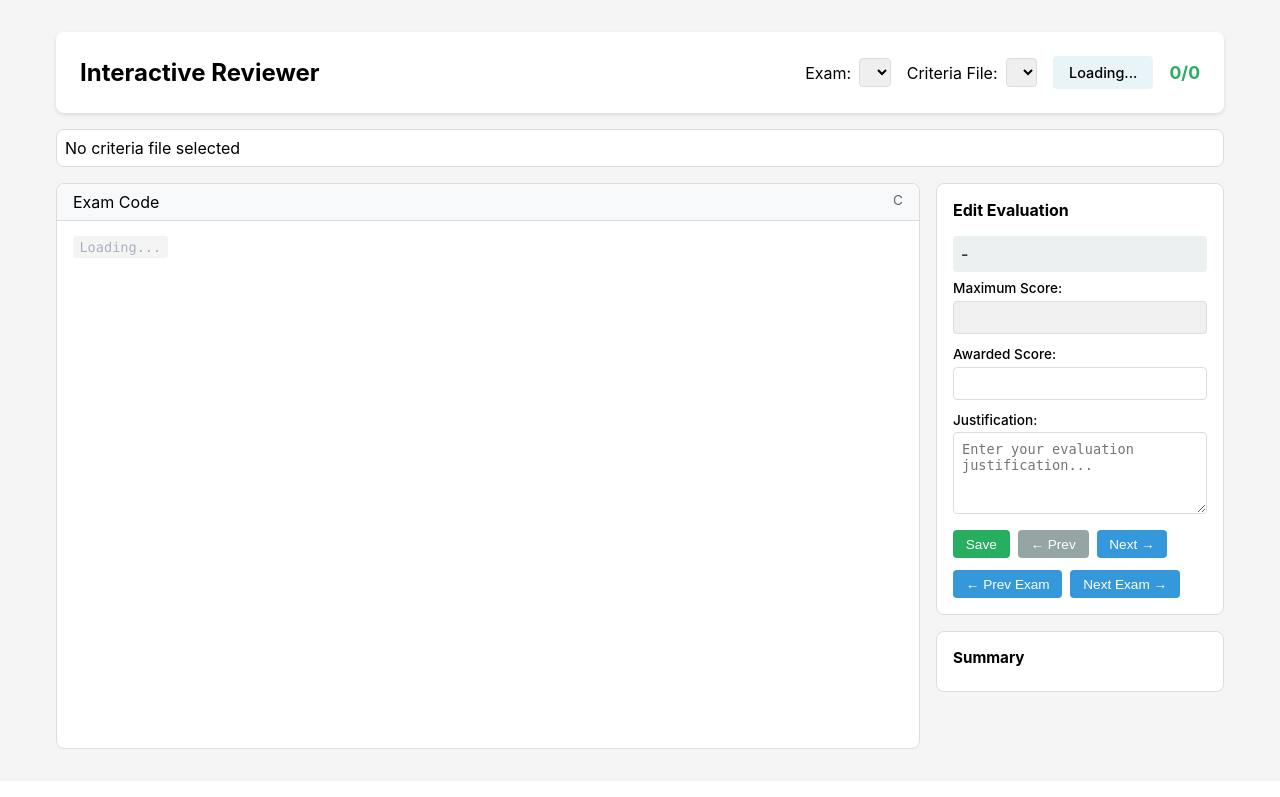
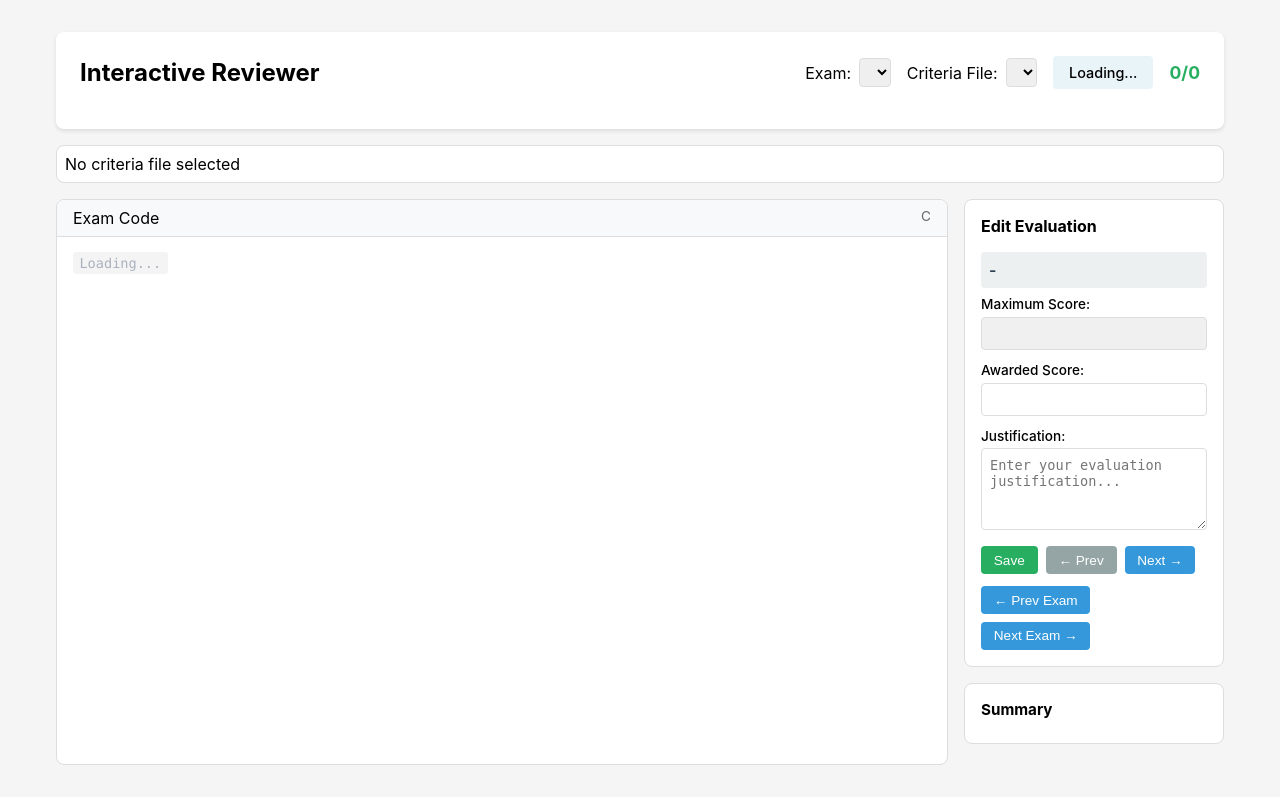
Before and after one commit to satiros12/autoreviewerccode, a Flask app: template web_interface/templates/reviewer.html in a window 1280 px wide. Shown: the part 61-858 px from the top of the page. Before the commit the page ends 810 px from the top, so only its background shows below. Run offline with Flask 3, Linux system fonts and the light colour scheme; the template is opened without the code that fills it, so the values that code supplies are empty; some libraries are stand-ins or nearby versions.

Commit message:
Fix syntax highlighting and adjust proportions
- Fixed C code syntax highlighting when changing exams (use highlightElement)
- Adjusted proportions: code section flex:4, right panel flex:1 max-width:320px
- Ensure code element is properly reset before re-highlighting

```diff
--- a/web_interface/templates/reviewer.html
+++ b/web_interface/templates/reviewer.html
@@ -5,7 +5,7 @@
 <link rel="stylesheet" href="https://cdnjs.cloudflare.com/ajax/libs/highlight.js/11.9.0/styles/github.min.css">
 <style>
     .reviewer-layout { display: flex; flex-direction: column; gap: 1rem; min-height: calc(100vh - 180px); }
-    .criteria-bar { display: flex; gap: 0.5rem; overflow-x: auto; padding: 0.5rem; background: white; border-radius: 8px; border: 1px solid #ddd; }
+    .criteria-bar { display: flex; gap: 0.5rem; overflow-x: auto; padding: 0.5rem; background: white; border-radius: 8px; border: 1px solid #ddd; flex-shrink: 0; }
     .criteria-bar-item {
         padding: 0.5rem 1rem;
         border-radius: 4px;
@@ -13,17 +13,18 @@
         border: 1px solid #ddd;
         white-space: nowrap;
         font-size: 0.85rem;
+        flex-shrink: 0;
     }
     .criteria-bar-item:hover { background: #f0f0f0; }
     .criteria-bar-item.active { background: #3498db; color: white; border-color: #2980b9; }
-    .main-content { display: flex; gap: 1rem; flex: 1; }
-    .code-section { flex: 3; display: flex; flex-direction: column; }
-    .right-section { flex: 1; display: flex; flex-direction: column; gap: 1rem; min-width: 280px; }
-    .code-panel { background: white; border: 1px solid #ddd; border-radius: 8px; overflow: hidden; flex: 1; min-height: 500px; }
+    .main-content { display: flex; gap: 1rem; flex: 1; min-height: 0; }
+    .code-section { flex: 4; display: flex; flex-direction: column; min-width: 0; }
+    .right-section { flex: 1; display: flex; flex-direction: column; gap: 1rem; min-width: 260px; max-width: 320px; }
+    .code-panel { background: white; border: 1px solid #ddd; border-radius: 8px; overflow: hidden; flex: 1; min-height: 400px; }
     .code-panel pre { margin: 0; padding: 1rem; background: white !important; overflow: auto; max-height: 100%; }
     .code-panel code { font-family: 'Consolas', 'Monaco', 'Courier New', monospace; font-size: 0.85rem; line-height: 1.5; }
-    .code-header { background: #f8f9fa; padding: 0.5rem 1rem; border-bottom: 1px solid #ddd; display: flex; justify-content: space-between; }
-    .nav-bar { display: flex; gap: 1rem; align-items: center; flex-wrap: wrap; justify-content: space-between; }
+    .code-header { background: #f8f9fa; padding: 0.5rem 1rem; border-bottom: 1px solid #ddd; display: flex; justify-content: space-between; flex-shrink: 0; }
+    .nav-bar { display: flex; gap: 1rem; align-items: center; margin-bottom: 1rem; flex-wrap: wrap; justify-content: space-between; }
     .nav-info { display: flex; gap: 1rem; align-items: center; flex-wrap: wrap; }
     .nav-info label { display: flex; align-items: center; gap: 0.5rem; }
     .nav-info select { padding: 0.3rem; border-radius: 4px; border: 1px solid #ddd; }
@@ -36,7 +37,7 @@
     .btn-save { background: #27ae60; }
     .btn-prev { background: #95a5a6; }
     .btn-next { background: #3498db; }
-    .evaluation-form { background: white; padding: 1rem; border-radius: 8px; border: 1px solid #ddd; }
+    .evaluation-form { background: white; padding: 1rem; border-radius: 8px; border: 1px solid #ddd; flex-shrink: 0; }
     .evaluation-form h4 { margin-bottom: 1rem; }
     .evaluation-form .form-group { margin-bottom: 0.75rem; }
     .evaluation-form label { display: block; margin-bottom: 0.3rem; font-weight: 500; font-size: 0.85rem; }
@@ -48,7 +49,7 @@
     .evaluated-badge { background: #27ae60; color: white; padding: 0.1rem 0.4rem; border-radius: 3px; font-size: 0.7rem; margin-right: 0.3rem; }
     .not-evaluated-badge { background: #95a5a6; color: white; padding: 0.1rem 0.4rem; border-radius: 3px; font-size: 0.7rem; margin-right: 0.3rem; }
     .exam-nav { display: flex; gap: 0.5rem; margin-top: 0.75rem; flex-wrap: wrap; }
-    .summary-panel { background: white; padding: 1rem; border-radius: 8px; border: 1px solid #ddd; max-height: 300px; overflow-y: auto; }
+    .summary-panel { background: white; padding: 1rem; border-radius: 8px; border: 1px solid #ddd; flex-shrink: 0; max-height: 200px; overflow-y: auto; }
     .summary-panel h4 { margin-bottom: 0.5rem; font-size: 0.95rem; }
     .summary-item { padding: 0.4rem; border-bottom: 1px solid #eee; font-size: 0.85rem; cursor: pointer; }
     .summary-item:hover { background: #f5f5f5; }
@@ -150,6 +151,14 @@
 let currentData = null;
 let currentCriteriaIndex = 0;
 
+function highlightCode() {
+    const codeElement = document.getElementById('exam-code');
+    if (codeElement) {
+        codeElement.removeAttribute('data-highlighted');
+        hljs.highlightElement(codeElement);
+    }
+}
+
 function loadReviewerData() {
     const examIdx = document.getElementById('exam-select').value;
     const criteriaFile = document.getElementById('criteria-file-select').value;
@@ -180,8 +189,14 @@ function loadReviewerData() {
 function renderData() {
     if (!currentData) return;
 
-    document.getElementById('exam-code').textContent = currentData.exam_content;
-    hljs.highlightAll();
+    const codeElement = document.getElementById('exam-code');
+    codeElement.textContent = currentData.exam_content;
+    codeElement.className = 'language-c';
+    codeElement.removeAttribute('data-highlighted');
+
+    setTimeout(() => {
+        hljs.highlightElement(codeElement);
+    }, 0);
 
     document.getElementById('position-info').textContent =
         `Exam ${currentData.exam_idx + 1}/${currentData.total_exams}`;
```
